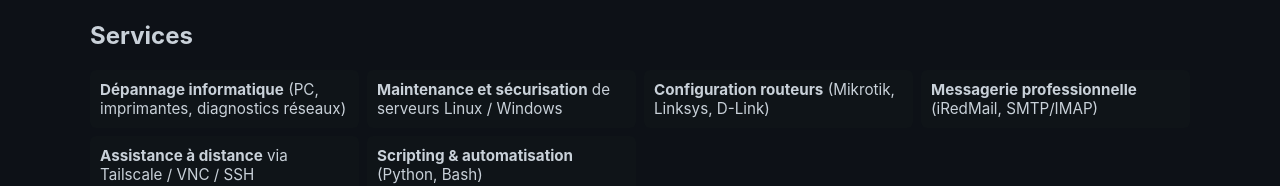
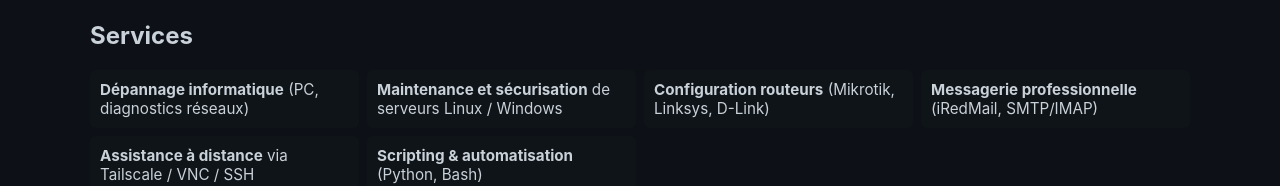
Before and after one commit to hafaliana-it/hit, a plain HTML site: page index.html in a window 1280 px wide. Shown: the part 319-505 px from the top of the page. Drawn offline with Linux system fonts and the light colour scheme.

Commit message:
Update index.html2
modification

```diff
--- a/index.html
+++ b/index.html
@@ -64,7 +64,7 @@ footer{padding:12px;text-align:center;color:#6e7681;border-top:1px solid #30363d
 <div class="content">
 <h2>Services</h2>
 <ul class="cols">
-<li><strong>Dépannage informatique</strong> (PC, imprimantes, diagnostics réseaux)</li>
+<li><strong>Dépannage informatique</strong> (PC, diagnostics réseaux)</li>
 <li><strong>Maintenance et sécurisation</strong> de serveurs Linux / Windows</li>
 <li><strong>Configuration routeurs</strong> (Mikrotik, Linksys, D-Link)</li>
 <li><strong>Messagerie professionnelle</strong> (iRedMail, SMTP/IMAP)</li>
```
